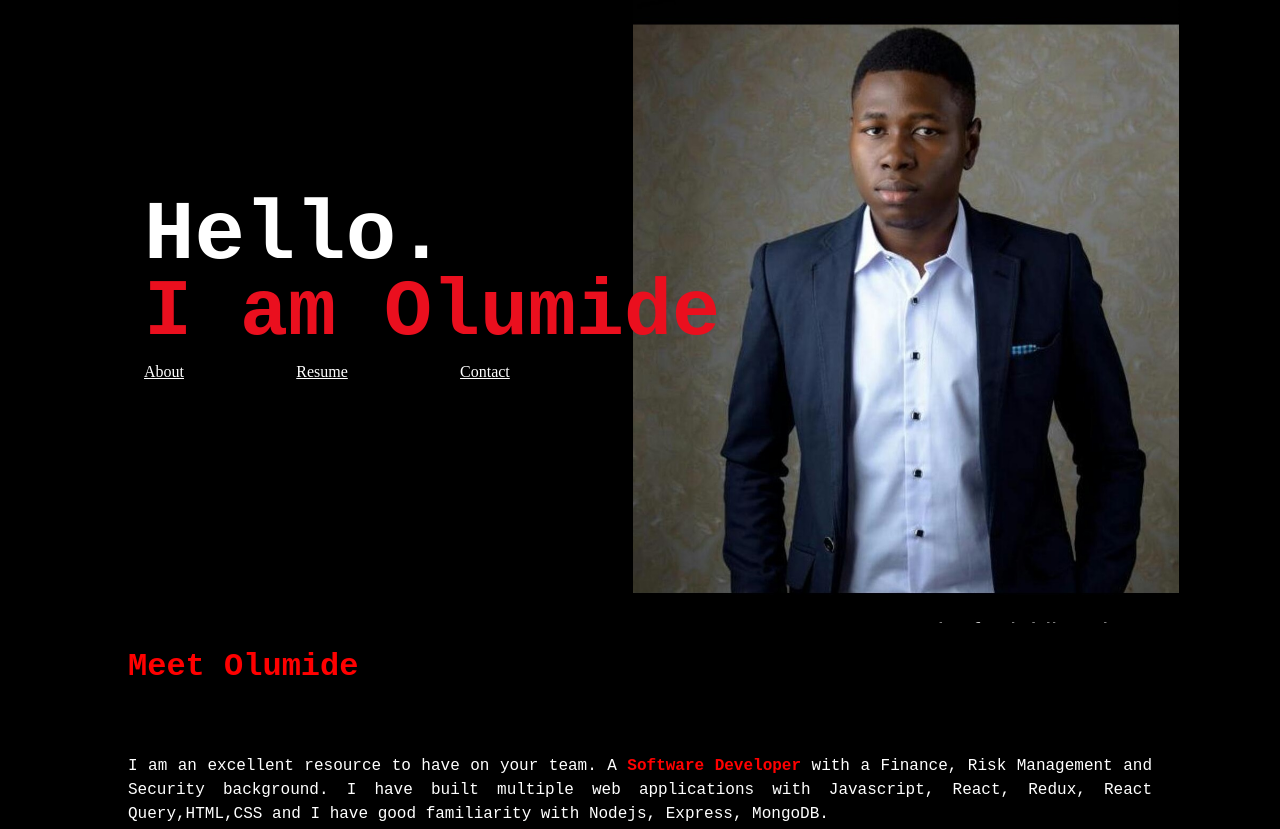
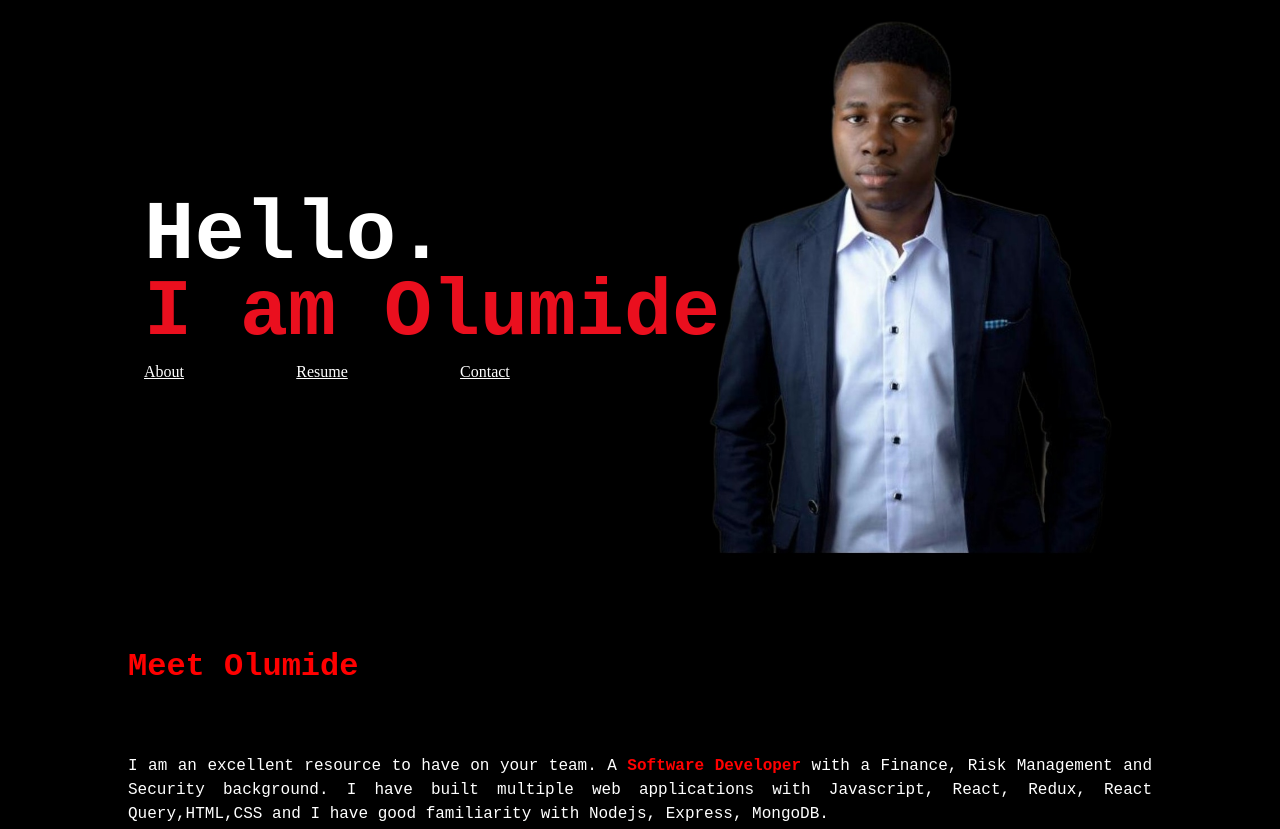
Before and after one commit to midemidastouch/Portfolio, a plain HTML site: page index.html in a window 1280 px wide. Shown: the top 829 px of the page. Drawn offline with Linux system fonts and the light colour scheme.

Commit message:
changed dp
changed dp

```diff
--- a/index.html
+++ b/index.html
@@ -28,7 +28,7 @@
 
         </div>
 
-        <img src="./Image/Olumide.jpg" alt="Olumide's picture">
+        <img src="./Image/Olumide dp.jpg" alt="Olumide's picture">
 
     </nav>
 
```
Also changed, not shown: Image/Olumide dp.jpg (added).
